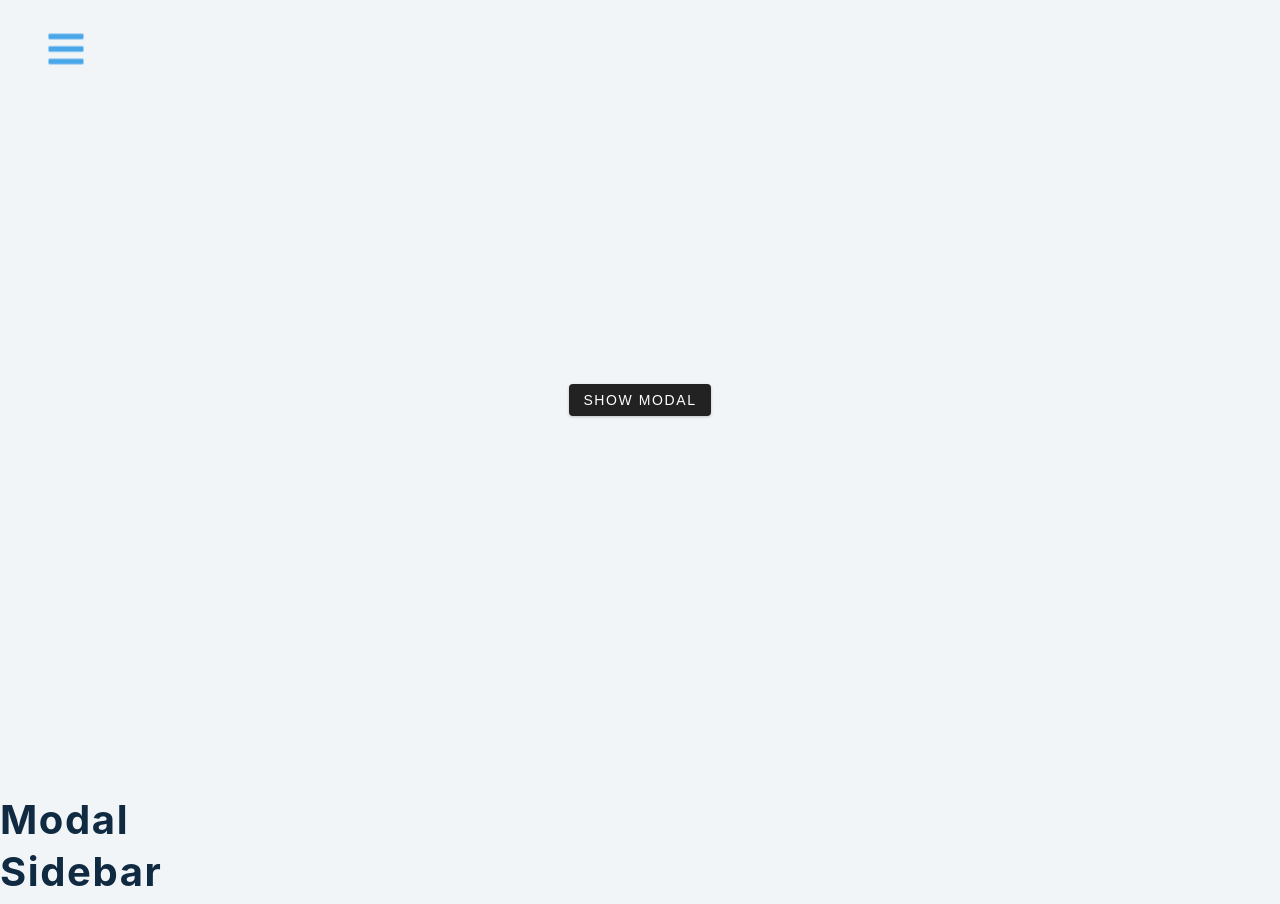
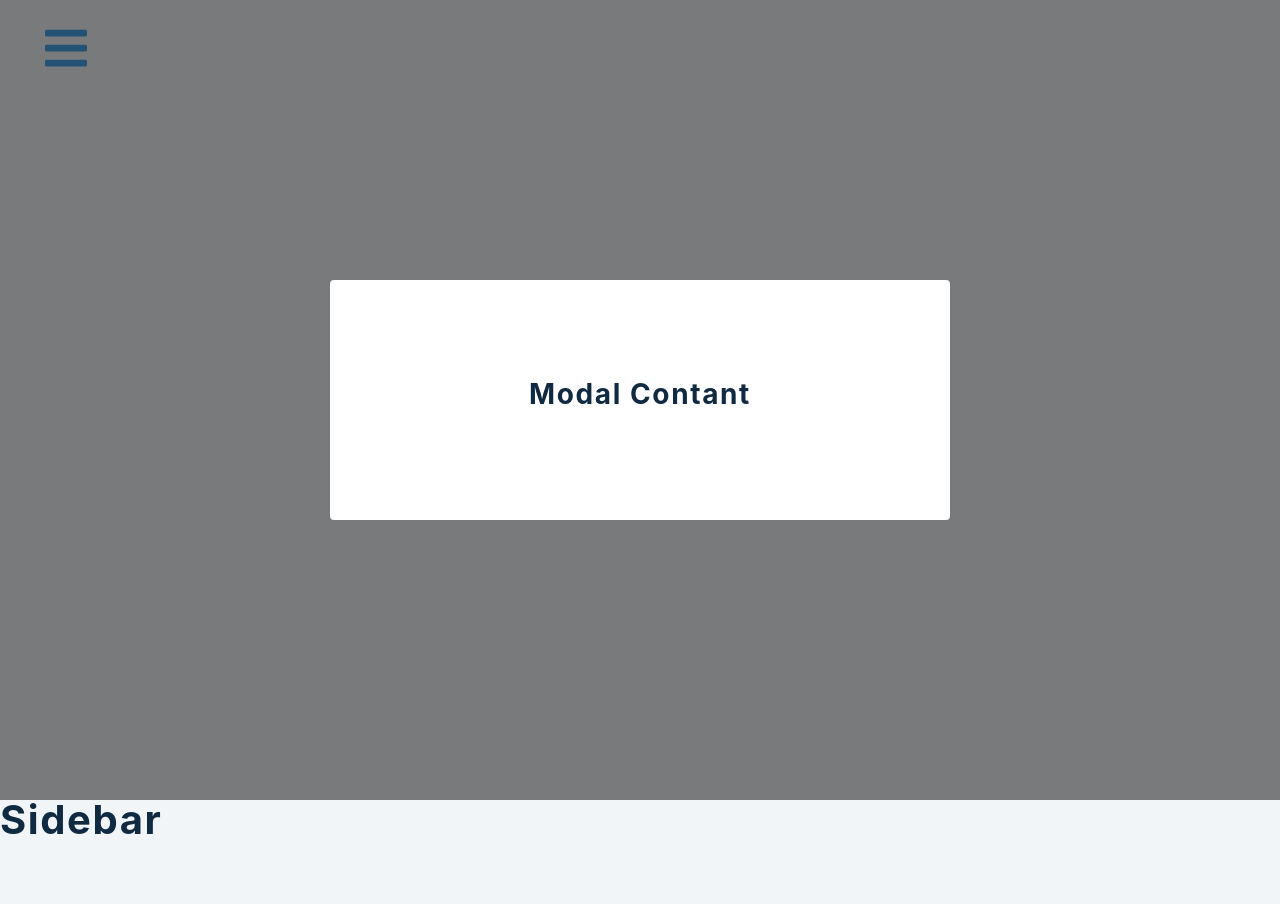
Before and after one commit to o0p/modal-sidebar-react-, a React (Create React App) app: page / in a window 1280 px wide. After the commit the page ends 852 px from the top, so only its background shows below. Built offline with nearby package versions, Linux system fonts and the light colour scheme.

Commit message:
Add modal-container

```diff
--- a/src/Modal.js
+++ b/src/Modal.js
@@ -1,7 +1,13 @@
-import React from 'react'
-import { FaTimes } from 'react-icons/fa'
+import React from 'react';
+import { FaTimes } from 'react-icons/fa';
 const Modal = () => {
-  return <h2>Modal</h2>
-}
+  return (
+    <div className={`modal-overlay show-modal`}>
+      <div className="modal-container">
+        <h3>modal contant</h3>
+      </div>
+    </div>
+  );
+};
 
-export default Modal
+export default Modal;
```
